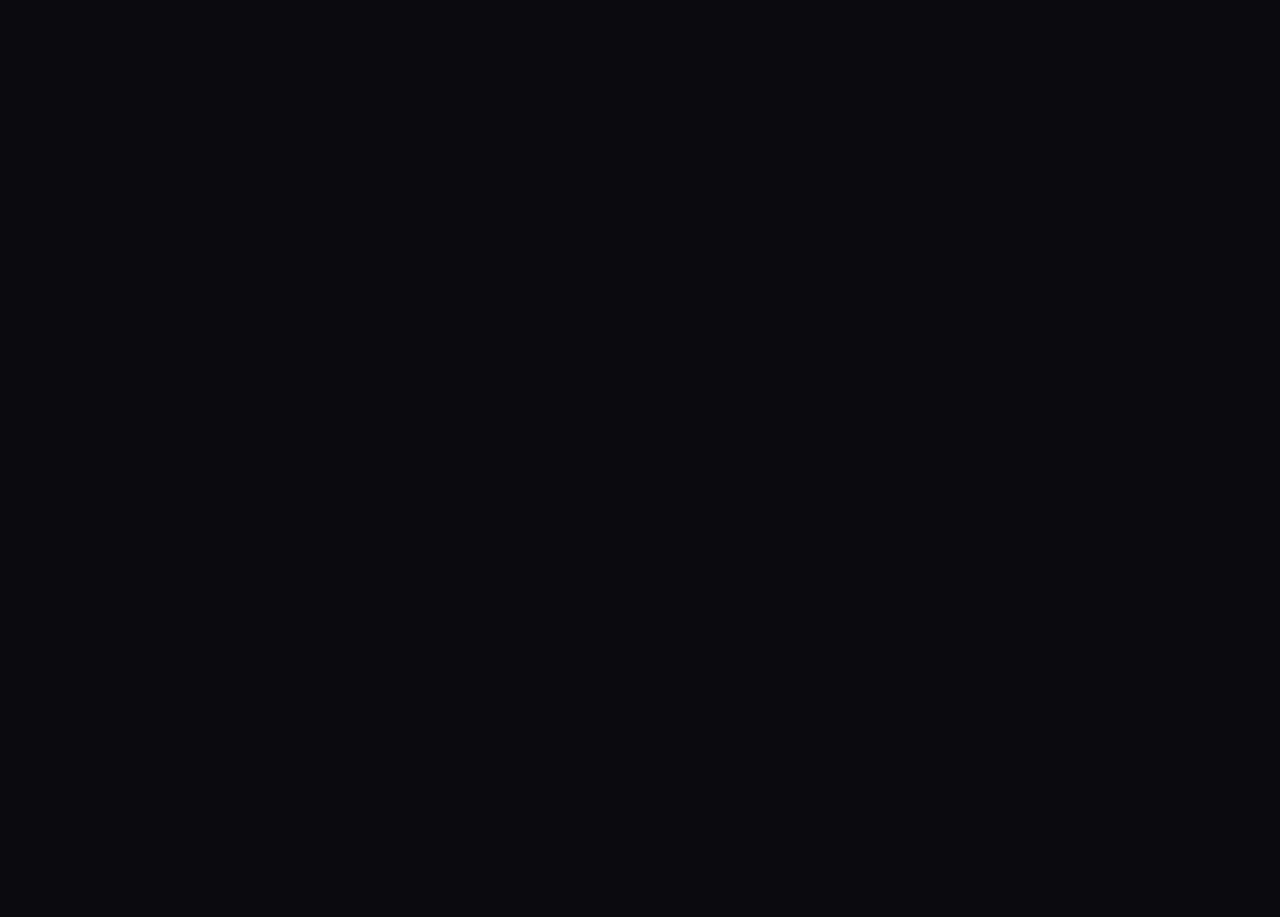
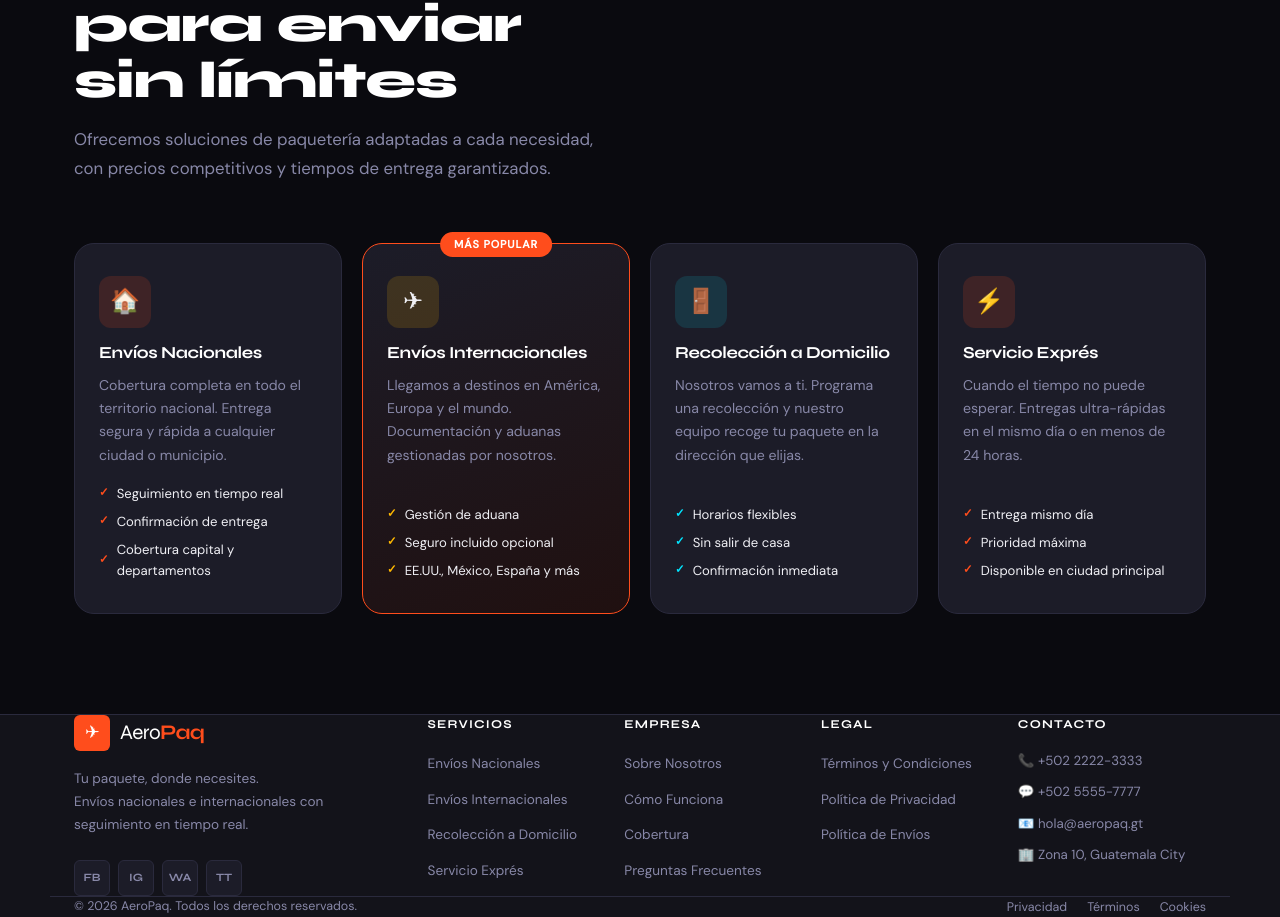
Before and after one commit to diegojcr/Progra-web, a React (Vite) app: page / in a window 1280 px wide. Shown: the part 1058-1975 px from the top of the page. Before the commit the page ends 1003 px from the top, so only its background shows below. Built offline with nearby package versions, Linux system fonts and the light colour scheme.

Commit message:
feature: creación de página de servicios

```diff
--- a/src/App.jsx
+++ b/src/App.jsx
@@ -14,7 +14,9 @@ export default function App(){
         <section id="inicio">
           <Inicio />
         </section>
-
+        <section id="servicios">
+          <Services />
+        </section>
       </main>
 
       <Footer />
--- a/src/components/Services.css
+++ b/src/components/Services.css
@@ -0,0 +1,95 @@
+.services { background: var(--c-bg); }
+.services__header {
+  max-width: 560px;
+  margin-bottom: 60px;
+}
+
+.services__grid {
+  display: grid;
+  grid-template-columns: repeat(4, 1fr);
+  gap: 20px;
+}
+
+.service-card {
+  background: var(--c-card);
+  border: 1px solid var(--c-border);
+  border-radius: var(--radius-lg);
+  padding: 32px 24px;
+  position: relative;
+  transition: var(--transition);
+  display: flex;
+  flex-direction: column;
+  gap: 12px;
+}
+.service-card:hover {
+  transform: translateY(-6px);
+  border-color: rgba(255,77,28,0.4);
+  box-shadow: 0 20px 48px rgba(0,0,0,0.4);
+}
+.service-card--featured {
+  border-color: var(--c-accent1);
+  background: linear-gradient(160deg, #1c1c28 0%, #201010 100%);
+}
+
+.service-card__badge {
+  position: absolute;
+  top: -12px; left: 50%; transform: translateX(-50%);
+  background: var(--c-accent1);
+  color: white;
+  font-size: 0.68rem;
+  font-weight: 700;
+  letter-spacing: 0.08em;
+  text-transform: uppercase;
+  padding: 4px 14px;
+  border-radius: 99px;
+  white-space: nowrap;
+}
+
+.service-card__icon {
+  width: 52px; height: 52px;
+  border-radius: var(--radius-md);
+  display: flex; align-items: center; justify-content: center;
+  font-size: 1.5rem;
+  margin-bottom: 4px;
+}
+.service-card__icon--accent1 { background: rgba(255,77,28,0.15); }
+.service-card__icon--accent2 { background: rgba(255,184,0,0.15); }
+.service-card__icon--accent3 { background: rgba(0,229,255,0.12); }
+
+.service-card__title {
+  font-family: var(--font-head);
+  font-size: 1.05rem;
+  font-weight: 700;
+  color: var(--c-white);
+}
+.service-card__desc {
+  font-size: 0.88rem;
+  color: var(--c-muted);
+  line-height: 1.65;
+  flex: 1;
+}
+.service-card__features {
+  list-style: none;
+  display: flex;
+  flex-direction: column;
+  gap: 7px;
+  margin-top: 4px;
+}
+.service-card__features li {
+  display: flex;
+  align-items: center;
+  gap: 8px;
+  font-size: 0.82rem;
+  color: var(--c-text);
+}
+.service-card__check {
+  font-size: 0.72rem;
+  font-weight: 700;
+  flex-shrink: 0;
+}
+.service-card__check--accent1 { color: var(--c-accent1); }
+.service-card__check--accent2 { color: var(--c-accent2); }
+.service-card__check--accent3 { color: var(--c-accent3); }
+
+@media (max-width: 1100px) { .services__grid { grid-template-columns: repeat(2, 1fr); } }
+@media (max-width: 600px) { .services__grid { grid-template-columns: 1fr; } }
--- a/src/components/Services.jsx
+++ b/src/components/Services.jsx
@@ -0,0 +1,73 @@
+import "./Services.css";
+
+const SERVICES = [
+  {
+    icon: "🏠",
+    title: "Envíos Nacionales",
+    desc: "Cobertura completa en todo el territorio nacional. Entrega segura y rápida a cualquier ciudad o municipio.",
+    features: ["Seguimiento en tiempo real", "Confirmación de entrega", "Cobertura capital y departamentos"],
+    accent: "accent1",
+  },
+  {
+    icon: "✈",
+    title: "Envíos Internacionales",
+    desc: "Llegamos a destinos en América, Europa y el mundo. Documentación y aduanas gestionadas por nosotros.",
+    features: ["Gestión de aduana", "Seguro incluido opcional", "EE.UU., México, España y más"],
+    accent: "accent2",
+    featured: true,
+  },
+  {
+    icon: "🚪",
+    title: "Recolección a Domicilio",
+    desc: "Nosotros vamos a ti. Programa una recolección y nuestro equipo recoge tu paquete en la dirección que elijas.",
+    features: ["Horarios flexibles", "Sin salir de casa", "Confirmación inmediata"],
+    accent: "accent3",
+  },
+  {
+    icon: "⚡",
+    title: "Servicio Exprés",
+    desc: "Cuando el tiempo no puede esperar. Entregas ultra-rápidas en el mismo día o en menos de 24 horas.",
+    features: ["Entrega mismo día", "Prioridad máxima", "Disponible en ciudad principal"],
+    accent: "accent1",
+  },
+];
+
+export default function Services() {
+  return (
+    <div className="services section-pad">
+      <div className="container">
+        <div className="services__header">
+          <div className="section-label">Servicios</div>
+          <h2 className="section-title">
+            Todo lo que necesitas<br />para enviar sin límites
+          </h2>
+          <p className="section-subtitle">
+            Ofrecemos soluciones de paquetería adaptadas a cada necesidad,
+            con precios competitivos y tiempos de entrega garantizados.
+          </p>
+        </div>
+
+        <div className="services__grid">
+          {SERVICES.map((s, i) => (
+            <div key={i} className={`service-card${s.featured ? " service-card--featured" : ""}`}>
+              {s.featured && <div className="service-card__badge">Más popular</div>}
+              <div className={`service-card__icon service-card__icon--${s.accent}`}>
+                {s.icon}
+              </div>
+              <h3 className="service-card__title">{s.title}</h3>
+              <p className="service-card__desc">{s.desc}</p>
+              <ul className="service-card__features">
+                {s.features.map((f, j) => (
+                  <li key={j}>
+                    <span className={`service-card__check service-card__check--${s.accent}`}>✓</span>
+                    {f}
+                  </li>
+                ))}
+              </ul>
+            </div>
+          ))}
+        </div>
+      </div>
+    </div>
+  );
+}
```
